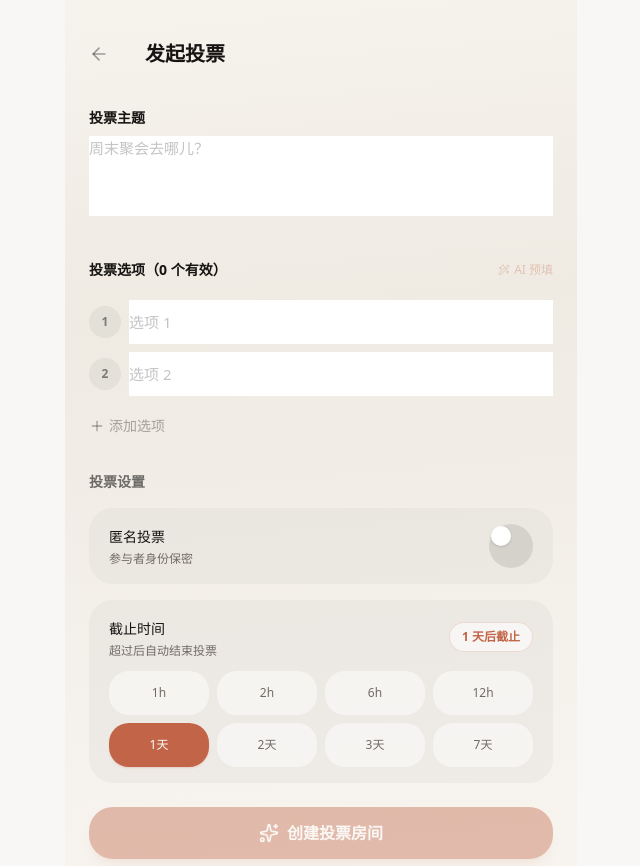
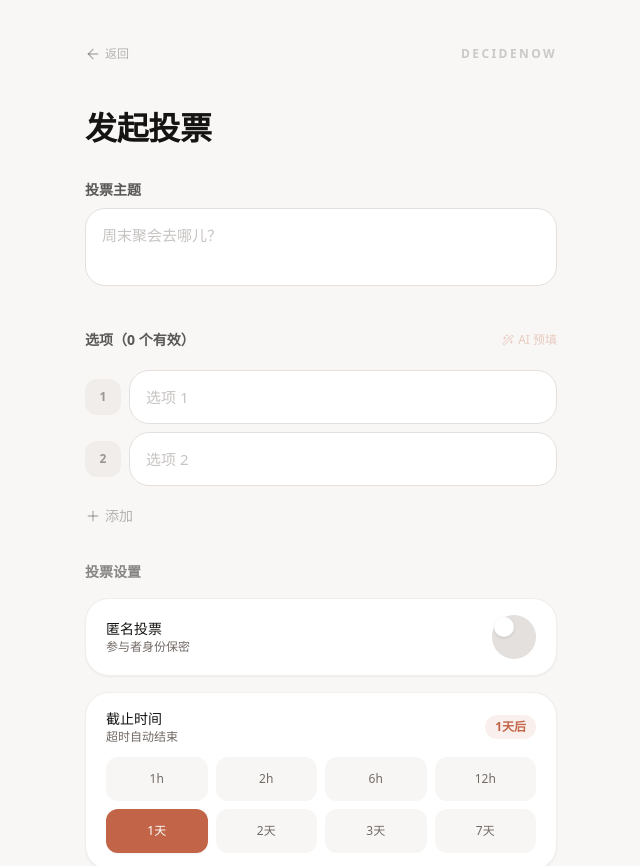
Before and after one commit to Guan0909/DecideNow, a Next.js app: page /room/create in a window 1280 px wide. Shown: the top 866 px of the page, without its empty margins (319-959 px from the left). Built offline with nearby package versions, Linux system fonts and the light colour scheme; no server answers.

Commit message:
fix: 房间创建页统一3.0设计——暖陶土风格+卡片式布局
- 背景/Header/字体与首页完全一致
- input-premium 统一样式
- 设置项改用 card-premium 卡片
- 成功页统一 bg-background
- 移除外来渐变色背景

```diff
--- a/src/app/room/create/page.tsx
+++ b/src/app/room/create/page.tsx
@@ -3,15 +3,9 @@
 import { useState, useEffect } from "react";
 import { useRouter } from "next/navigation";
 import { Button } from "@/components/ui/button";
-import { Textarea } from "@/components/ui/textarea";
-import { Input } from "@/components/ui/input";
-import { Card, CardContent } from "@/components/ui/card";
 import { ArrowLeft, Plus, X, Sparkles, Loader2, Share2, Wand2, Copy, Check } from "lucide-react";
 
-const SYSTEM_PROMPT = `你是 DecideNow 的投票助手。根据用户输入的主题和地点，生成 2-4 个投票选项。
-每个选项必须包含一个具体的推荐地点（真实存在的店名或场所）。
-返回 JSON 数组，格式如下：
-[{"name":"密室逃脱","location":"X先生密室（徐汇店）"},{"name":"烧烤露营","location":"顾村公园烧烤区"},{"name":"KTV","location":"好乐迪（五角场店）"}]
+const SYSTEM_PROMPT = `你是 DecideNow 的投票助手。根据用户输入的主题和地点，生成 2-4 个投票选项。每个选项必须包含一个具体的推荐地点。返回 JSON: [{"name":"密室逃脱","location":"X先生密室（徐汇店）"}]
 name 不超过10字，location 包含店名+区域，不超过20字。`;
 
 export default function CreateRoom() {
@@ -23,236 +17,147 @@ export default function CreateRoom() {
   const [loading, setLoading] = useState(false);
   const [aiLoading, setAiLoading] = useState(false);
   const [result, setResult] = useState<{ shareCode: string; shareUrl: string; deadline: string } | null>(null);
-  const [error, setError] = useState<string | null>(null);
+  const [error, setError] = useState("");
   const [copied, setCopied] = useState(false);
 
-  // 从首页传入的标题（仅首次挂载执行）
   useEffect(() => {
     const saved = sessionStorage.getItem("decidenow_room_title");
-    if (saved) {
-      setTitle(saved);
-      sessionStorage.removeItem("decidenow_room_title");
-      handleAiFill(saved);
-    }
+    if (saved) { setTitle(saved); sessionStorage.removeItem("decidenow_room_title"); handleAiFill(saved); }
     // eslint-disable-next-line react-hooks/exhaustive-deps
   }, []);
 
   function addOption() { if (options.length < 10) setOptions([...options, ""]); }
-  function removeOption(index: number) { if (options.length > 2) setOptions(options.filter((_, i) => i !== index)); }
-  function updateOption(index: number, value: string) { const u = [...options]; u[index] = value; setOptions(u); }
+  function removeOption(i: number) { if (options.length > 2) setOptions(options.filter((_, j) => j !== i)); }
+  function updateOption(i: number, v: string) { const u = [...options]; u[i] = v; setOptions(u); }
 
-  // AI 预填选项
   async function handleAiFill(titleText?: string) {
     const topic = titleText || title.trim();
     if (!topic || topic.length < 3) return;
     setAiLoading(true);
     try {
-      const apiKey = "sk-c6544b31afef47a2b3d6a9cb0bcb3709";
       const res = await fetch("https://api.deepseek.com/chat/completions", {
         method: "POST",
-        headers: { "Content-Type": "application/json", Authorization: `Bearer ${apiKey}` },
-        body: JSON.stringify({
-          model: "deepseek-v4-flash",
-          messages: [
-            { role: "system", content: SYSTEM_PROMPT },
-            { role: "user", content: topic },
-          ],
-          temperature: 0.7,
-          max_tokens: 200,
-        }),
+        headers: { "Content-Type": "application/json", Authorization: "Bearer sk-c6544b31afef47a2b3d6a9cb0bcb3709" },
+        body: JSON.stringify({ model: "deepseek-v4-flash", messages: [{ role: "system", content: SYSTEM_PROMPT }, { role: "user", content: topic }], temperature: 0.7, max_tokens: 200 }),
       });
-      if (!res.ok) throw new Error("AI 请求失败");
+      if (!res.ok) return;
       const data = await res.json();
       const text = data.choices?.[0]?.message?.content || "";
       const match = text.match(/\[[\s\S]*\]/);
       if (match) {
         const arr = JSON.parse(match[0]);
         if (Array.isArray(arr) && arr.length >= 2) {
-          // 支持新格式 [{name, location}] 和旧格式 ["string"]
-          const names = arr.map((item: string | { name: string; location: string }) =>
-            typeof item === "string" ? item : `${item.name} · ${item.location}`
-          );
-          setOptions(names);
+          setOptions(arr.map((item: string | { name: string; location: string }) => typeof item === "string" ? item : `${item.name} · ${item.location}`));
         }
       }
-    } catch {
-      // AI 失败不阻塞
-    } finally {
-      setAiLoading(false);
-    }
+    } catch { /* ignore */ } finally { setAiLoading(false); }
   }
 
   async function handleCreate() {
     const valid = options.filter((o) => o.trim());
     if (!title.trim() || valid.length < 2) return;
-    setLoading(true);
-    setError(null);
+    setLoading(true); setError("");
     try {
-      const res = await fetch("/api/rooms", {
-        method: "POST",
-        headers: { "Content-Type": "application/json" },
-        body: JSON.stringify({ title: title.trim(), options: valid.map((o) => o.trim()), isAnonymous, deadlineHours }),
-      });
+      const res = await fetch("/api/rooms", { method: "POST", headers: { "Content-Type": "application/json" }, body: JSON.stringify({ title: title.trim(), options: valid.map((o) => o.trim()), isAnonymous, deadlineHours }) });
       if (!res.ok) { const e = await res.json(); throw new Error(e.error || "创建失败"); }
       setResult(await res.json());
-    } catch (err) {
-      setError(err instanceof Error ? err.message : "创建失败");
-    } finally {
-      setLoading(false);
-    }
+    } catch (err) { setError(err instanceof Error ? err.message : "创建失败"); } finally { setLoading(false); }
   }
 
-  async function handleShare() {
-    if (!result) return;
-    const text = `📊 来投票！"${title}"\n\n👉 ${result.shareUrl}`;
-    if (navigator.share) await navigator.share({ title: "来投票吧！", text, url: result.shareUrl }).catch(() => {});
-    else { await navigator.clipboard.writeText(text); alert("链接已复制！📋"); }
-  }
-
+  /* ---- Success ---- */
   if (result) {
+    const copy = async (text: string) => { await navigator.clipboard.writeText(text); setCopied(true); setTimeout(() => setCopied(false), 2000); };
     return (
-      <div className="flex min-h-screen flex-col items-center justify-center gap-6 px-5 text-center"
-        style={{ background: "linear-gradient(175deg, #F6F3ED 0%, #EFEBE3 35%, #F8F5F0 100%)" }}>
-        <div className="flex h-20 w-20 items-center justify-center rounded-full bg-primary/10">
-          <Share2 className="h-10 w-10 text-primary" />
-        </div>
-        <h1 className="text-2xl font-extrabold text-foreground">房间创建成功！</h1>
-        <Card className="w-full max-w-sm">
-          <CardContent className="flex flex-col items-center gap-4 p-6">
+      <div className="flex min-h-screen flex-col items-center justify-center gap-6 bg-background px-6 text-center safe-top safe-bottom">
+        <div className="flex h-20 w-20 items-center justify-center rounded-full bg-primary/10 animate-pop"><Share2 className="h-10 w-10 text-primary" /></div>
+        <h1 className="text-2xl font-extrabold text-foreground">房间创建成功</h1>
+        <div className="card-premium w-full max-w-sm p-6 flex flex-col items-center gap-4">
           <p className="text-xs text-muted-foreground">分享码</p>
           <div className="flex items-center gap-2">
             <p className="text-5xl font-extrabold tracking-[0.3em] text-primary">{result.shareCode}</p>
-              <button
-                onClick={async () => {
-                  await navigator.clipboard.writeText(result.shareCode);
-                  setCopied(true);
-                  setTimeout(() => setCopied(false), 2000);
-                }}
-                className="shrink-0 rounded-xl border border-foreground/10 bg-white/60 p-2 text-foreground/40 hover:text-primary hover:border-primary/30 transition-all"
-              >
-                {copied ? <Check className="h-4 w-4 text-green-500" /> : <Copy className="h-4 w-4" />}
-              </button>
+            <button onClick={() => copy(result.shareCode)} className="rounded-xl border border-border bg-white p-2 text-foreground/40 hover:text-primary transition-colors">{copied ? <Check className="h-4 w-4 text-green-500" /> : <Copy className="h-4 w-4" />}</button>
           </div>
           <div className="flex items-center gap-2 w-full max-w-[280px]">
-              <input
-                readOnly
-                value={result.shareUrl}
-                className="flex-1 rounded-xl border border-foreground/10 bg-white/60 px-3 py-2 text-xs text-muted-foreground truncate focus:outline-none"
-              />
-              <button
-                onClick={async () => {
-                  await navigator.clipboard.writeText(result.shareUrl);
-                  setCopied(true);
-                  setTimeout(() => setCopied(false), 2000);
-                }}
-                className="shrink-0 rounded-xl border border-foreground/10 bg-white/60 px-3 py-2 text-xs font-medium text-foreground/50 hover:text-primary hover:border-primary/30 transition-all"
-              >
-                {copied ? "已复制" : "复制链接"}
-              </button>
+            <input readOnly value={result.shareUrl} className="input-premium flex-1 py-2 text-xs" />
+            <button onClick={() => copy(result.shareUrl)} className="rounded-xl border border-border bg-white px-3 py-2 text-xs font-medium hover:text-primary transition-colors">{copied ? "已复制" : "复制"}</button>
           </div>
           <p className="text-xs text-muted-foreground">截止：{new Date(result.deadline).toLocaleString("zh-CN")}</p>
-          </CardContent>
-        </Card>
-        <Button onClick={handleShare} size="lg" className="w-full max-w-sm gap-2 rounded-2xl text-base font-semibold">
-          <Share2 className="h-5 w-5" /> 分享给朋友
-        </Button>
-        <Button onClick={() => router.push(`/room/${result.shareCode}`)} variant="outline" className="gap-2 rounded-2xl">查看投票页面</Button>
+        </div>
+        <Button onClick={() => {
+          const text = `📊 来投票！"${title}"\n\n👉 ${result.shareUrl}`;
+          if (navigator.share) navigator.share({ title: "来投票吧！", text, url: result.shareUrl }).catch(() => {});
+          else { navigator.clipboard.writeText(text); alert("已复制！"); }
+        }} size="lg" className="w-full max-w-sm gap-2">📤 分享给朋友</Button>
+        <Button onClick={() => router.push(`/room/${result.shareCode}`)} variant="outline">查看投票页面</Button>
       </div>
     );
   }
 
+  /* ---- Form ---- */
   return (
-    <div className="mx-auto max-w-lg px-6 py-8 safe-top safe-bottom"
-      style={{ background: "linear-gradient(175deg, #F6F3ED 0%, #EFEBE3 35%, #F8F5F0 100%)", minHeight: "100vh" }}>
-      <div className="mb-8 flex items-center gap-3">
-        <button onClick={() => router.push("/")} className="text-foreground/40 hover:text-primary transition-colors"><ArrowLeft className="h-5 w-5" /></button>
-        <h1 className="text-xl font-extrabold text-foreground">发起投票</h1>
+    <div className="mx-auto max-w-lg px-5 py-8 safe-top safe-bottom bg-background min-h-screen">
+      {/* Header */}
+      <div className="mb-8 flex items-center justify-between">
+        <button onClick={() => router.push("/")} className="text-xs font-medium text-foreground/30 hover:text-primary transition-colors flex items-center gap-1"><ArrowLeft className="h-4 w-4" />返回</button>
+        <span className="text-xs font-bold tracking-[0.2em] text-foreground/20">DECIDENOW</span>
       </div>
 
-      {error && (
-        <div className="mb-4 rounded-2xl bg-destructive/10 p-4 text-sm text-destructive">{error}</div>
-      )}
+      <h1 className="mb-8 text-[2rem] font-extrabold leading-tight tracking-[-0.01em] text-foreground">发起投票</h1>
+
+      {error && <div className="mb-4 rounded-xl bg-destructive/10 px-4 py-3 text-sm text-destructive">{error}</div>}
 
       <div className="flex flex-col gap-6">
+        {/* Title */}
         <div>
-          <label className="mb-2 block text-sm font-semibold text-foreground">投票主题</label>
-          <Textarea placeholder="周末聚会去哪儿？" value={title} onChange={(e) => setTitle(e.target.value)} className="min-h-[80px]" />
+          <label className="mb-2 block text-sm font-semibold text-foreground/70">投票主题</label>
+          <textarea placeholder="周末聚会去哪儿？" value={title} onChange={(e) => setTitle(e.target.value)} rows={2} className="input-premium resize-none" />
         </div>
 
+        {/* Options */}
         <div>
           <div className="mb-2 flex items-center justify-between">
-            <label className="text-sm font-semibold text-foreground">
-              投票选项（{options.filter((o) => o.trim()).length} 个有效）
-            </label>
-            <button
-              onClick={() => handleAiFill()}
-              disabled={aiLoading || title.trim().length < 3}
-              className="flex items-center gap-1 text-xs font-medium text-primary hover:text-primary/80 disabled:opacity-30 transition-all"
-            >
-              {aiLoading ? <Loader2 className="h-3 w-3 animate-spin" /> : <Wand2 className="h-3 w-3" />}
-              AI 预填
+            <label className="text-sm font-semibold text-foreground/70">选项（{options.filter((o) => o.trim()).length} 个有效）</label>
+            <button onClick={() => handleAiFill()} disabled={aiLoading || title.trim().length < 3} className="flex items-center gap-1 text-xs font-medium text-primary disabled:opacity-30">
+              {aiLoading ? <Loader2 className="h-3 w-3 animate-spin" /> : <Wand2 className="h-3 w-3" />}AI 预填
             </button>
           </div>
-          <div className="flex flex-col gap-2">
+          <div className="space-y-2">
             {options.map((opt, i) => (
               <div key={i} className="flex items-center gap-2">
-                <span className="flex h-8 w-8 shrink-0 items-center justify-center rounded-full bg-foreground/5 text-xs font-bold text-foreground/50">{i + 1}</span>
-                <Input placeholder={`选项 ${i + 1}`} value={opt} onChange={(e) => updateOption(i, e.target.value)} className="h-11 flex-1" />
-                {options.length > 2 && <button onClick={() => removeOption(i)} className="text-foreground/20 hover:text-destructive"><X className="h-4 w-4" /></button>}
+                <span className="flex h-9 w-9 shrink-0 items-center justify-center rounded-lg bg-muted text-xs font-bold text-foreground/40">{i + 1}</span>
+                <input placeholder={`选项 ${i + 1}`} value={opt} onChange={(e) => updateOption(i, e.target.value)} className="input-premium flex-1" />
+                {options.length > 2 && <button onClick={() => removeOption(i)} className="p-1 text-foreground/15 hover:text-destructive"><X className="h-4 w-4" /></button>}
               </div>
             ))}
           </div>
           {options.length < 10 && (
-            <button onClick={addOption} className="mt-2 flex items-center gap-1 text-sm text-foreground/35 hover:text-primary transition-colors"><Plus className="h-4 w-4" />添加选项</button>
+            <button onClick={addOption} className="mt-2 flex items-center gap-1 text-sm text-foreground/30 hover:text-primary"><Plus className="h-4 w-4" />添加</button>
           )}
         </div>
 
-        {/* 投票设置 */}
-        <div className="flex flex-col gap-4">
-          <p className="text-sm font-semibold text-foreground/60">投票设置</p>
+        {/* Settings */}
+        <div className="space-y-4">
+          <p className="text-sm font-semibold text-foreground/50">投票设置</p>
 
-          {/* 匿名开关 */}
-          <div className="flex items-center justify-between rounded-2xl bg-foreground/[0.03] px-5 py-4">
+          <div className="card-premium flex items-center justify-between px-5 py-4">
             <div>
-              <span className="text-sm font-medium text-foreground">匿名投票</span>
-              <p className="text-xs text-muted-foreground mt-0.5">参与者身份保密</p>
+              <p className="text-sm font-medium text-foreground">匿名投票</p>
+              <p className="text-xs text-muted-foreground">参与者身份保密</p>
             </div>
-            <button onClick={() => setIsAnonymous(!isAnonymous)} className={`relative h-6 w-11 rounded-full transition-colors shrink-0 ${isAnonymous ? "bg-primary" : "bg-foreground/10"}`}>
+            <button onClick={() => setIsAnonymous(!isAnonymous)} className={`relative h-6 w-11 rounded-full transition-colors shrink-0 ${isAnonymous ? "bg-primary" : "bg-border"}`}>
               <span className={`absolute top-0.5 h-5 w-5 rounded-full bg-white shadow transition-transform ${isAnonymous ? "left-[22px]" : "left-0.5"}`} />
             </button>
           </div>
 
-          {/* 截止时间 */}
-          <div className="rounded-2xl bg-foreground/[0.03] px-5 py-4">
+          <div className="card-premium px-5 py-4">
             <div className="mb-3 flex items-center justify-between">
-              <div>
-                <span className="text-sm font-medium text-foreground">截止时间</span>
-                <p className="text-xs text-muted-foreground mt-0.5">超过后自动结束投票</p>
-              </div>
-              <span className="rounded-xl bg-white/60 px-3 py-1.5 text-xs font-semibold text-primary border border-primary/20">
-                {deadlineHours >= 24 ? `${deadlineHours / 24} 天后截止` : `${deadlineHours} 小时后截止`}
-              </span>
+              <div><p className="text-sm font-medium text-foreground">截止时间</p><p className="text-xs text-muted-foreground">超时自动结束</p></div>
+              <span className="rounded-lg bg-primary/10 px-2.5 py-1 text-xs font-semibold text-primary">{deadlineHours >= 24 ? `${deadlineHours / 24}天后` : `${deadlineHours}小时后`}</span>
             </div>
             <div className="grid grid-cols-4 gap-2">
-              {[
-                { label: "1h", value: 1 },
-                { label: "2h", value: 2 },
-                { label: "6h", value: 6 },
-                { label: "12h", value: 12 },
-                { label: "1天", value: 24 },
-                { label: "2天", value: 48 },
-                { label: "3天", value: 72 },
-                { label: "7天", value: 168 },
-              ].map(({ label, value }) => (
-                <button
-                  key={value}
-                  onClick={() => setDeadlineHours(value)}
-                  className={`rounded-xl py-2.5 text-xs font-medium transition-all ${
-                    deadlineHours === value
-                      ? "bg-primary text-primary-foreground shadow-sm shadow-primary/20"
-                      : "bg-white/50 text-muted-foreground hover:bg-white hover:text-foreground"
-                  }`}
-                >
+              {[{ label: "1h", value: 1 }, { label: "2h", value: 2 }, { label: "6h", value: 6 }, { label: "12h", value: 12 }, { label: "1天", value: 24 }, { label: "2天", value: 48 }, { label: "3天", value: 72 }, { label: "7天", value: 168 }].map(({ label, value }) => (
+                <button key={value} onClick={() => setDeadlineHours(value)}
+                  className={`rounded-lg py-2.5 text-xs font-medium transition-all ${deadlineHours === value ? "bg-primary text-primary-foreground shadow-sm" : "bg-muted/50 text-muted-foreground hover:bg-muted"}`}>
                   {label}
                 </button>
               ))}
@@ -260,8 +165,8 @@ export default function CreateRoom() {
           </div>
         </div>
 
-        <Button onClick={handleCreate} disabled={loading || !title.trim() || options.filter((o) => o.trim()).length < 2} size="lg" className="w-full gap-2 rounded-2xl text-base font-semibold shadow-lg shadow-primary/20">
-          {loading ? <><Loader2 className="h-5 w-5 animate-spin" />正在创建...</> : <><Sparkles className="h-5 w-5" />创建投票房间</>}
+        <Button onClick={handleCreate} disabled={loading || !title.trim() || options.filter((o) => o.trim()).length < 2} size="lg" className="w-full gap-2 shadow-lg shadow-primary/20">
+          {loading ? <><Loader2 className="h-5 w-5 animate-spin" />创建中...</> : <><Sparkles className="h-5 w-5" />创建投票房间</>}
         </Button>
       </div>
     </div>
```
Lines whose indentation alone changed are shown as unchanged.
